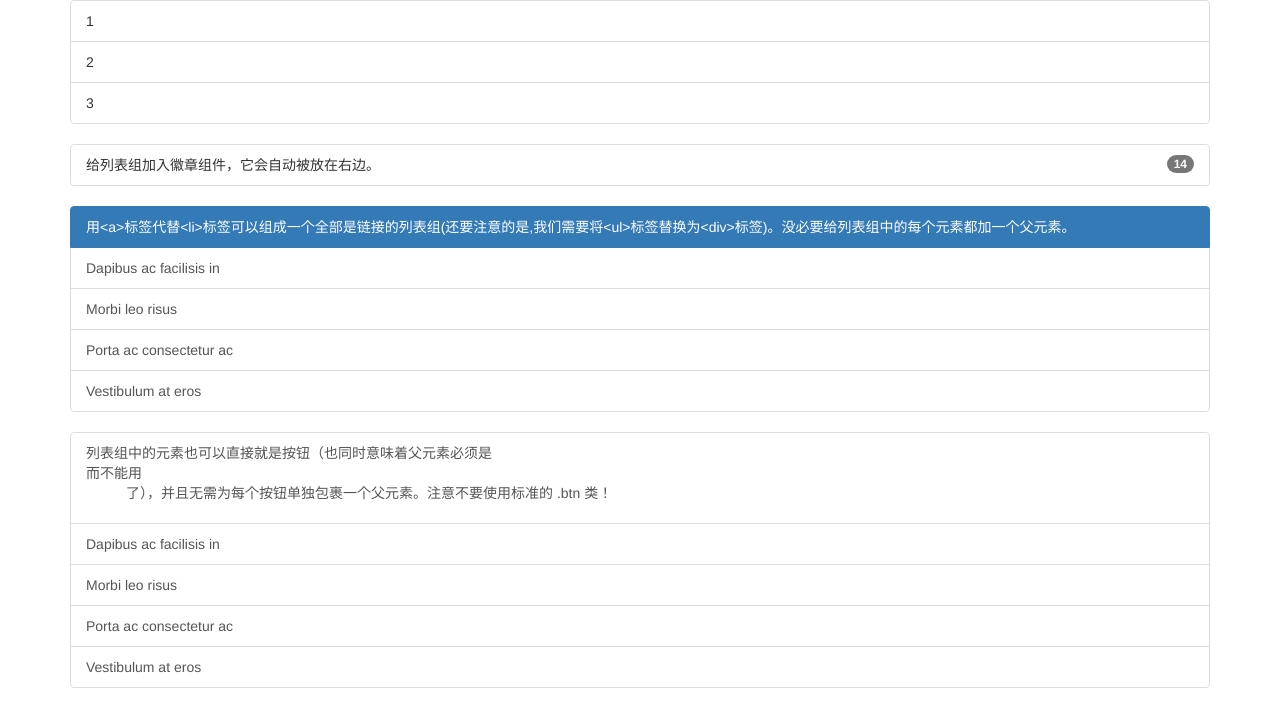
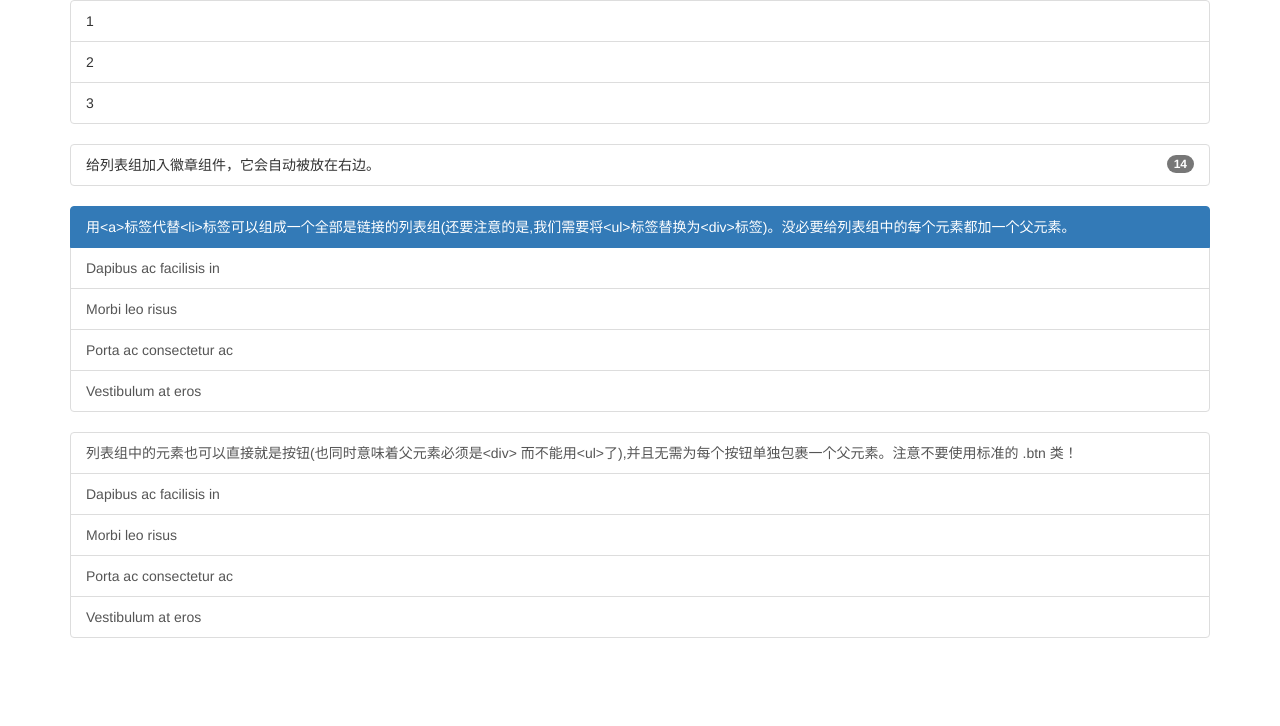
Before and after one commit to 411426414/Bootstrap, a plain HTML site: page 24.列表组.html in a window 1280 px wide. Drawn offline with Linux system fonts and the light colour scheme.

Commit message:
列表组中的元素也可以直接就是按钮

```diff
--- a/24.列表组.html
+++ b/24.列表组.html
@@ -34,12 +34,12 @@
         </div>
 
         <div class="list-group">
-            <button type="button" class="list-group-item">列表组中的元素也可以直接就是按钮（也同时意味着父元素必须是 <div> 而不能用 <ul> 了），并且无需为每个按钮单独包裹一个父元素。注意不要使用标准的 .btn 类！</button>
+            <button type="button" class="list-group-item">列表组中的元素也可以直接就是按钮(也同时意味着父元素必须是&lt;div> 而不能用&lt;ul&gt;了),并且无需为每个按钮单独包裹一个父元素。注意不要使用标准的 .btn 类！</button>
             <button type="button" class="list-group-item">Dapibus ac facilisis in</button>
             <button type="button" class="list-group-item">Morbi leo risus</button>
             <button type="button" class="list-group-item">Porta ac consectetur ac</button>
             <button type="button" class="list-group-item">Vestibulum at eros</button>
-          </div>
+        </div>
     </div>
 </body>
 
```
